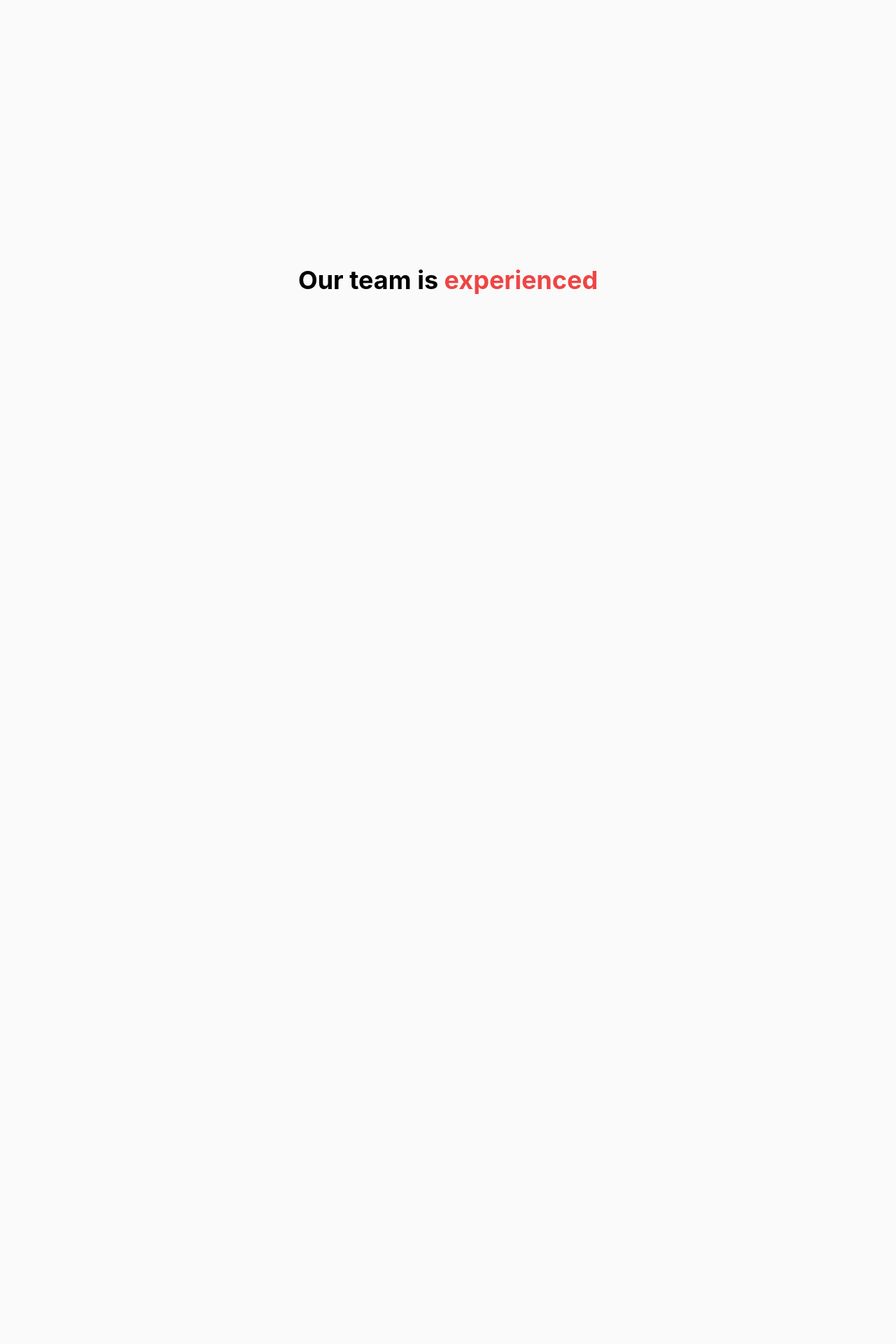
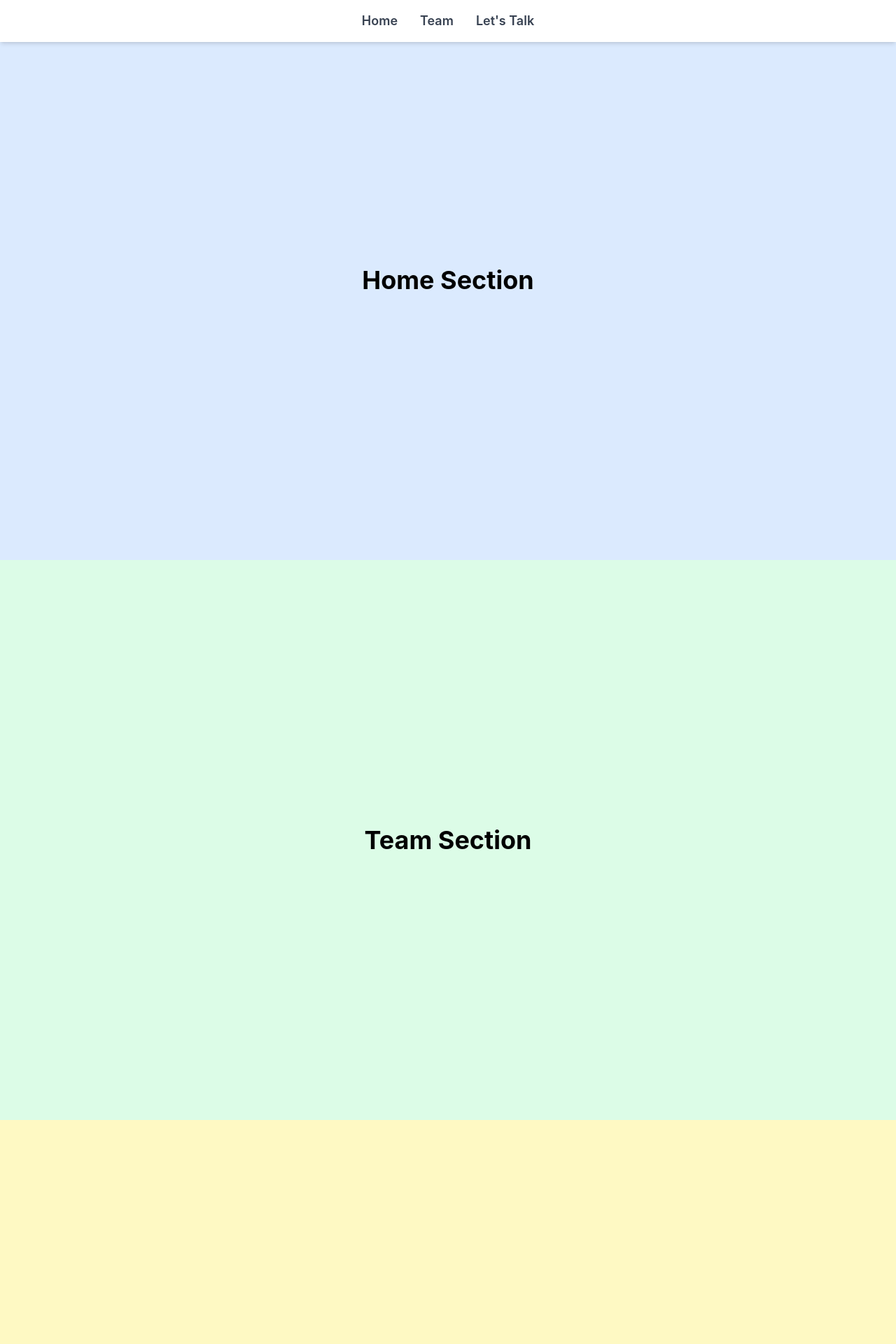
Before and after one commit to mianfarooqazam/berc-pk, a React (Create React App) app: page / in a window 1280 px wide. Shown: the top 1920 px of the page at 70% size. Before the commit the page ends 800 px from the top, so only its background shows below. Built offline with nearby package versions, Linux system fonts and the light colour scheme; the HTML template or start-up script is replaced by a standard one.

Commit message:
Content Added

```diff
--- a/src/App.js
+++ b/src/App.js
@@ -1,6 +1,11 @@
 import React, { useState, useEffect } from 'react';
 import AnimatedText from './components/AnimatedText';
 import Loader from './components/Loader';
+import LetsTalk from './pages/LetsTalk';
+import Home from './pages/Home';
+import Team from './pages/Team';
+import Navbar from './pages/Navbar';
+
 
 function App() {
   const [isLoading, setIsLoading] = useState(true);
@@ -19,6 +24,10 @@ function App() {
         <Loader />
       ) : (
         <div>
+          <Navbar />
+          <Home />
+          <Team />
+          <LetsTalk />
           <AnimatedText />
         </div>
       )}
--- a/src/index.css
+++ b/src/index.css
@@ -2,8 +2,12 @@
 @import 'tailwindcss/components';
 @import 'tailwindcss/utilities';
 
-/* You can add custom global styles here */
+/* Custom global styles */
+html {
+  scroll-behavior: smooth;
+}
 
+/* Additional custom global styles */
 body {
   margin: 0;
   font-family: -apple-system, BlinkMacSystemFont, 'Segoe UI', 'Roboto', 'Oxygen',
--- a/src/pages/Home.js
+++ b/src/pages/Home.js
@@ -0,0 +1,11 @@
+import React from 'react';
+
+const Home = () => {
+  return (
+    <section id="home" className="h-screen flex items-center justify-center bg-blue-100">
+      <h1 className="text-4xl font-bold">Home Section</h1>
+    </section>
+  );
+};
+
+export default Home;
--- a/src/pages/LetsTalk.js
+++ b/src/pages/LetsTalk.js
@@ -0,0 +1,11 @@
+import React from 'react';
+
+const LetsTalk = () => {
+  return (
+    <section id="lets-talk" className="h-screen flex items-center justify-center bg-yellow-100">
+      <h1 className="text-4xl font-bold">Let's Talk Section</h1>
+    </section>
+  );
+};
+
+export default LetsTalk;
--- /dev/null
+++ b/src/pages/Navbar.js
@@ -0,0 +1,21 @@
+import React from 'react';
+
+const Navbar = () => {
+  return (
+    <nav className="fixed top-0 left-0 w-full bg-white shadow-md z-10">
+      <ul className="flex justify-center space-x-8 p-4">
+        <li>
+          <a href="#home" className="text-lg font-semibold text-gray-700">Home</a>
+        </li>
+        <li>
+          <a href="#team" className="text-lg font-semibold text-gray-700">Team</a>
+        </li>
+        <li>
+          <a href="#lets-talk" className="text-lg font-semibold text-gray-700">Let's Talk</a>
+        </li>
+      </ul>
+    </nav>
+  );
+};
+
+export default Navbar;
--- a/src/pages/Team.js
+++ b/src/pages/Team.js
@@ -0,0 +1,11 @@
+import React from 'react';
+
+const Team = () => {
+  return (
+    <section id="team" className="h-screen flex items-center justify-center bg-green-100">
+      <h1 className="text-4xl font-bold">Team Section</h1>
+    </section>
+  );
+};
+
+export default Team;
```
